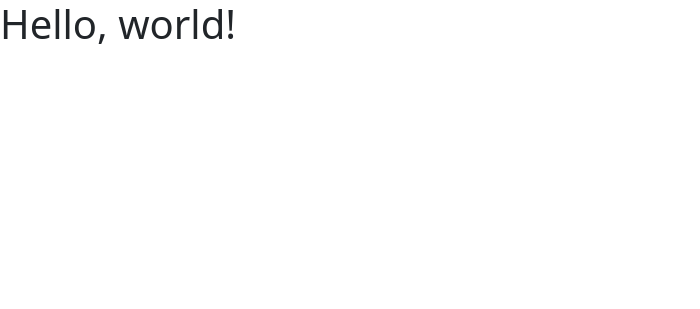
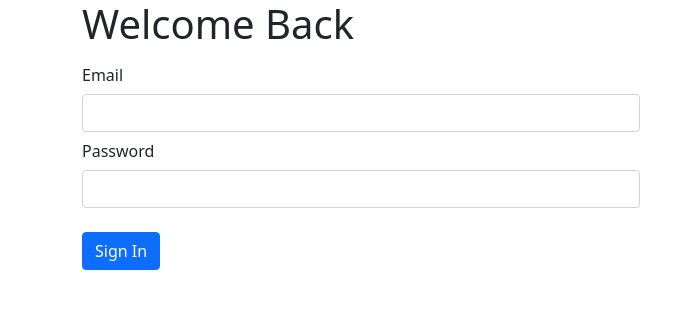
Before and after one commit to niyazrazak/herokudeploy, a Django app: page / in a window 1280 px wide. Shown: the top 309 px of the page, without its empty margins (0-700 px from the left). Run offline with Django 3.2, Linux system fonts and the light colour scheme.

Commit message:
fifth commit

```diff
--- a/user/templates/index.html
+++ b/user/templates/index.html
@@ -11,11 +11,26 @@
     <link href="https://cdn.jsdelivr.net/npm/bootstrap@5.1.3/dist/css/bootstrap.min.css" rel="stylesheet"
         integrity="sha384-1BmE4kWBq78iYhFldvKuhfTAU6auU8tT94WrHftjDbrCEXSU1oBoqyl2QvZ6jIW3" crossorigin="anonymous">
 
-    <title>Hello, world!</title>
+    <title>Sign In</title>
 </head>
 
 <body>
-    <h1>Hello, world!</h1>
+    <div class="container">
+        <div class="col-6">
+            <h1>Welcome Back</h1>
+            <form action="" method="post">
+                <div class="form-label">
+                    <label for="" class="form-control-plaintext">Email</label>
+                    <input type="text" class="form-control">
+                    <label for="" class="form-control-plaintext">Password</label>
+                    <input type="password" name="" id="" class="form-control">
+                    <br>
+                    <button type="submit" class="btn btn-primary">Sign In</button>
+                </div>
+            </form>
+        </div>
+    </div>
+
 
     <!-- Optional JavaScript; choose one of the two! -->
 
```
